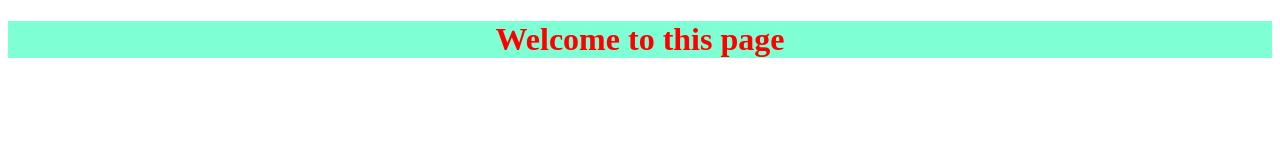
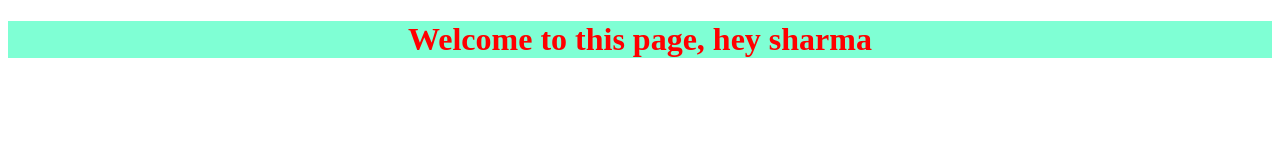
Before and after one commit to sharmajii-82/First, a plain HTML site: page index.html in a window 1280 px wide. Drawn offline with Linux system fonts and the light colour scheme.

Commit message:
Update index.html
adding some text in index.html

```diff
--- a/index.html
+++ b/index.html
@@ -8,7 +8,7 @@
 
 </head>
 <body>
-    <div><h1> Welcome to this page </h1></div>
+    <div><h1> Welcome to this page, hey sharma </h1></div>
 
 </body>
 </html>
```
